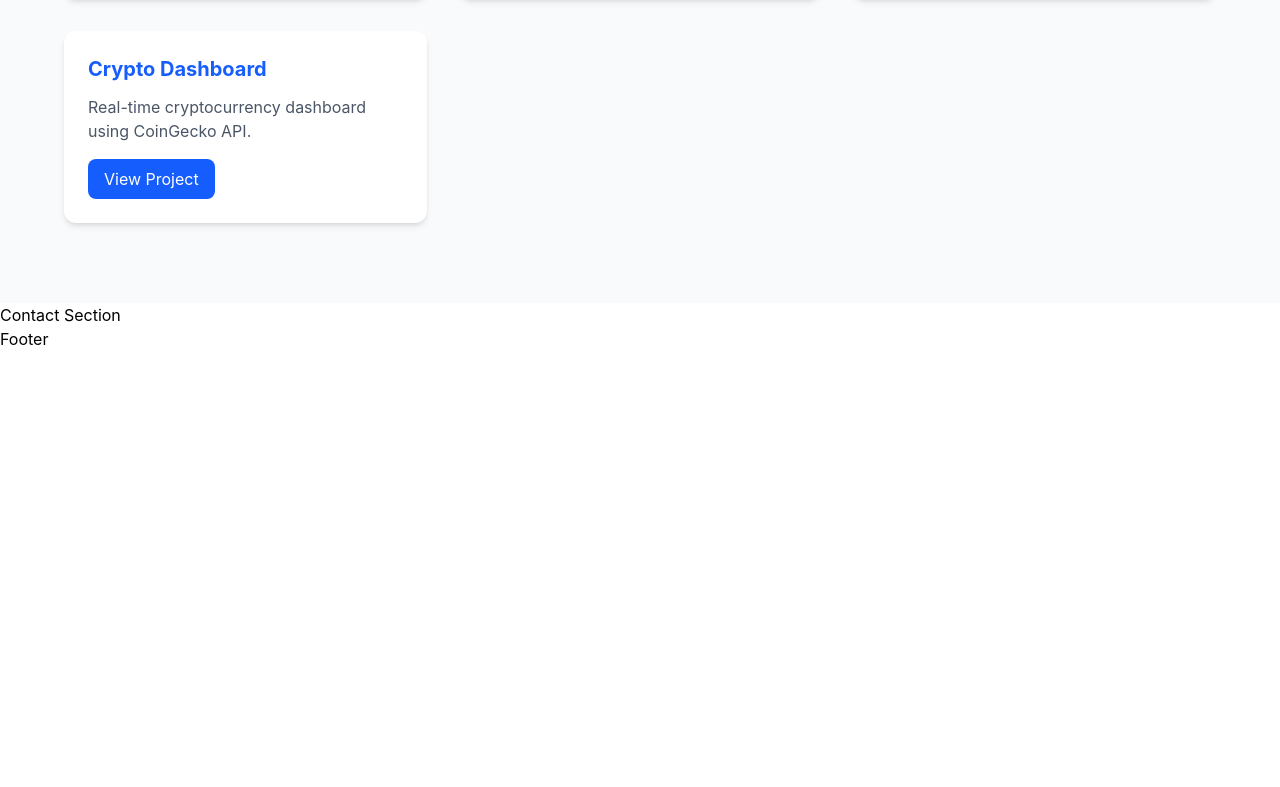
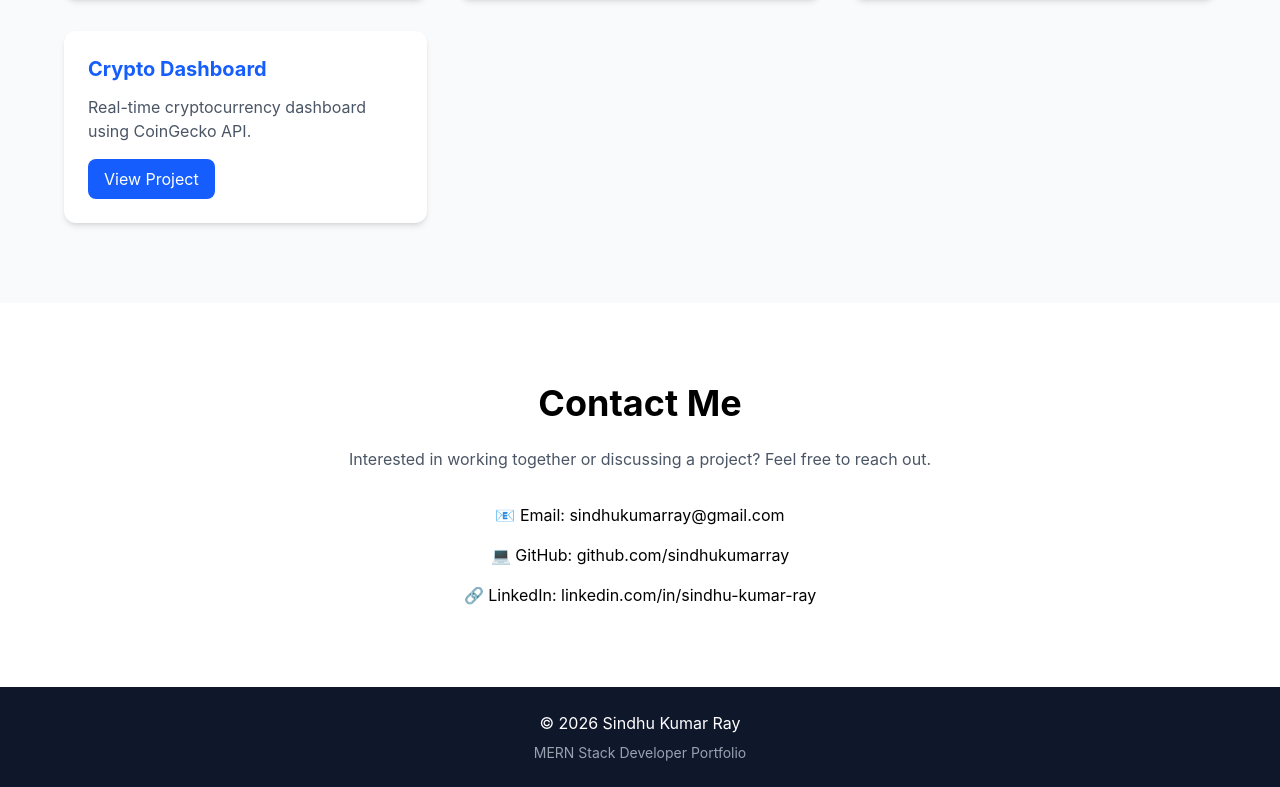
Before and after one commit to sindhukumarray/portfolio-website, a React (Vite) app: page / in a window 1280 px wide. Shown: the part 1545-2332 px from the top of the page. Before the commit the page ends 1896 px from the top, so only its background shows below. Built offline with nearby package versions, Linux system fonts and the light colour scheme.

Commit message:
Build contact section and footer

```diff
--- a/src/components/Contact.jsx
+++ b/src/components/Contact.jsx
@@ -1,3 +1,61 @@
 export default function Contact() {
-  return <h1>Contact Section</h1>;
+  return (
+    <section
+      id="contact"
+      className="
+      py-20
+      px-6
+      bg-white
+      "
+    >
+      <div
+        className="
+        max-w-4xl
+        mx-auto
+        text-center
+        "
+      >
+        <h2
+          className="
+          text-4xl
+          font-bold
+          mb-6
+          "
+        >
+          Contact Me
+        </h2>
+
+        <p
+          className="
+          text-gray-600
+          mb-8
+          "
+        >
+          Interested in working together or discussing
+          a project? Feel free to reach out.
+        </p>
+
+        <div
+          className="
+          flex
+          flex-col
+          gap-4
+          items-center
+          "
+        >
+          <p>
+            📧 Email: sindhukumarray@gmail.com
+          </p>
+
+          <p>
+            💻 GitHub: github.com/sindhukumarray
+          </p>
+
+          <p>
+            🔗 LinkedIn: linkedin.com/in/sindhu-kumar-ray
+          </p>
+        </div>
+      </div>
+    </section>
+  );
 }
--- a/src/components/Footer.jsx
+++ b/src/components/Footer.jsx
@@ -1,3 +1,20 @@
 export default function Footer() {
-  return <h1>Footer</h1>;
+  return (
+    <footer
+      className="
+      bg-slate-900
+      text-white
+      py-6
+      text-center
+      "
+    >
+      <p>
+        © {new Date().getFullYear()} Sindhu Kumar Ray
+      </p>
+
+      <p className="text-sm text-gray-400 mt-2">
+        MERN Stack Developer Portfolio
+      </p>
+    </footer>
+  );
 }
```
